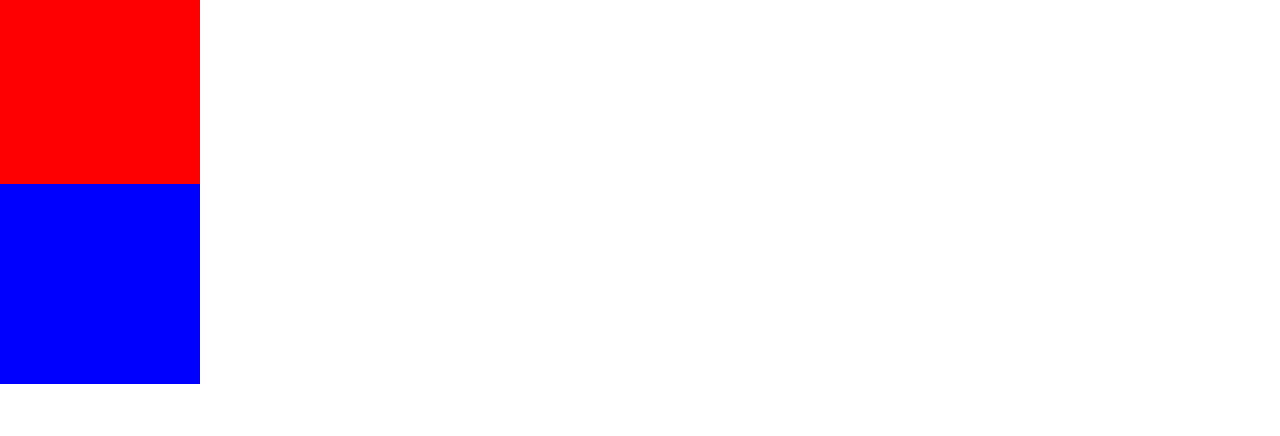
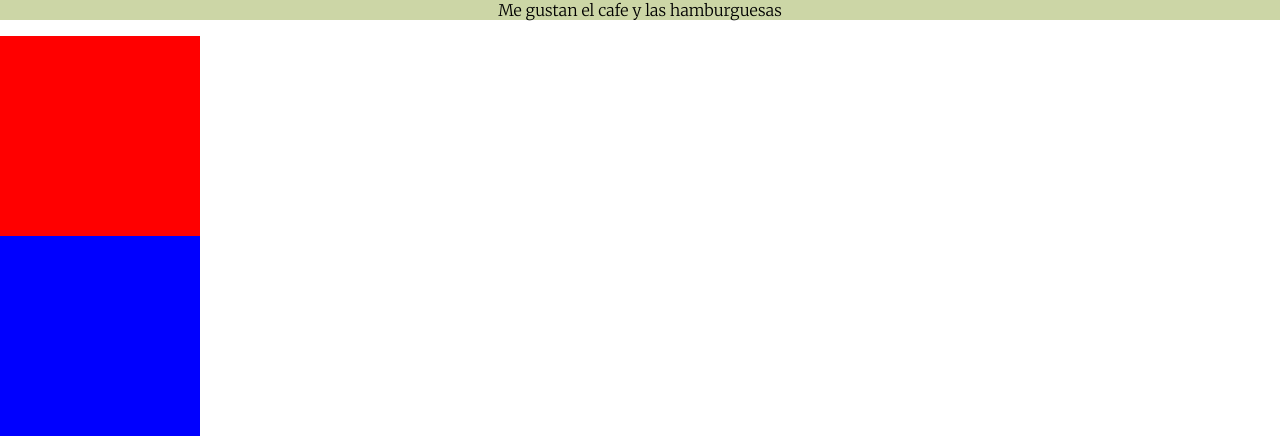
Before and after one commit to karlarios6534/mysite, a plain HTML site: page index.html in a window 1280 px wide. Shown: the part 670-1106 px from the top of the page. Before the commit the page ends 1054 px from the top, so only its background shows below. Drawn offline with Linux system fonts and the light colour scheme.

Commit message:
parrafo branch Persona2

```diff
--- a/index.html
+++ b/index.html
@@ -14,6 +14,7 @@
         <img class="bottom-cloud" src="images/cloud.png" alt="cloud">
         <img src="images/mountain.png" alt="mountain">
         <h1>jojojo</h1>
+        <p>Me gustan el cafe y las hamburguesas</p>
     </div>
     <div class="middle-container">
 
```
